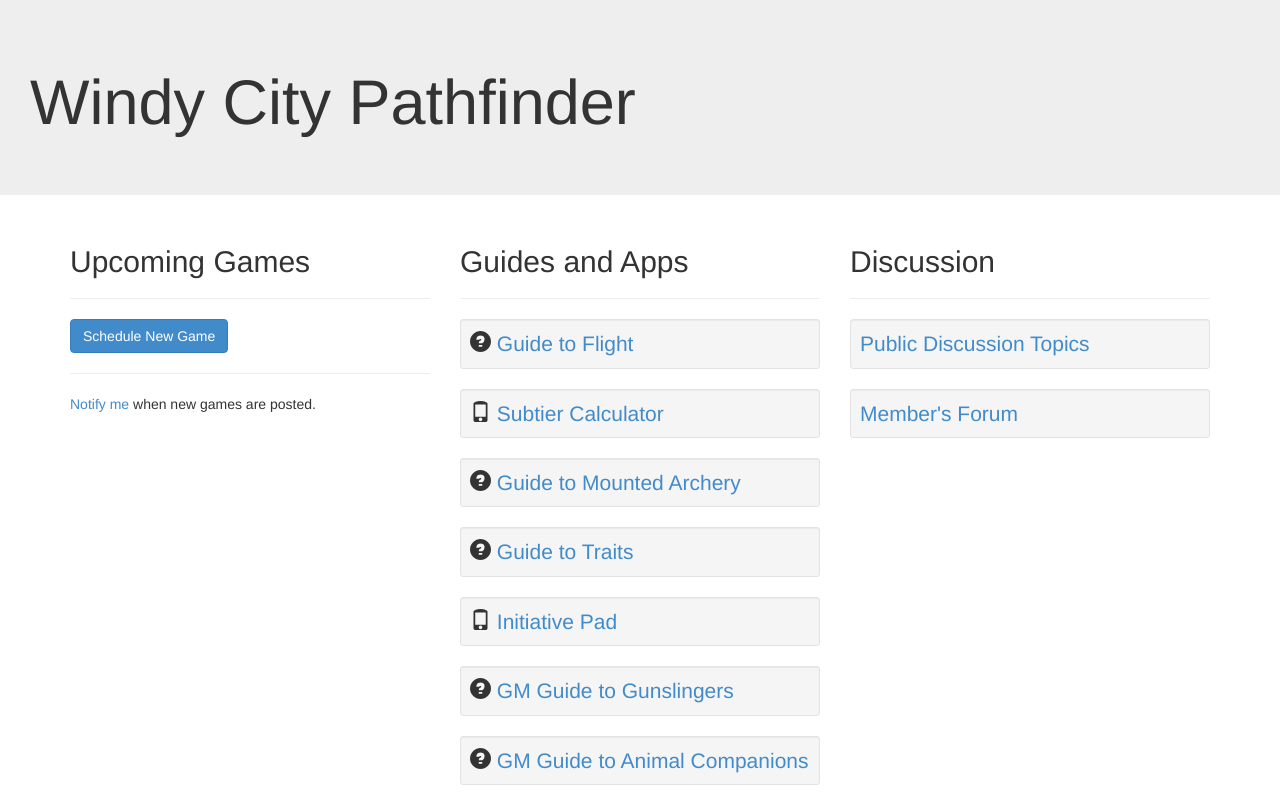
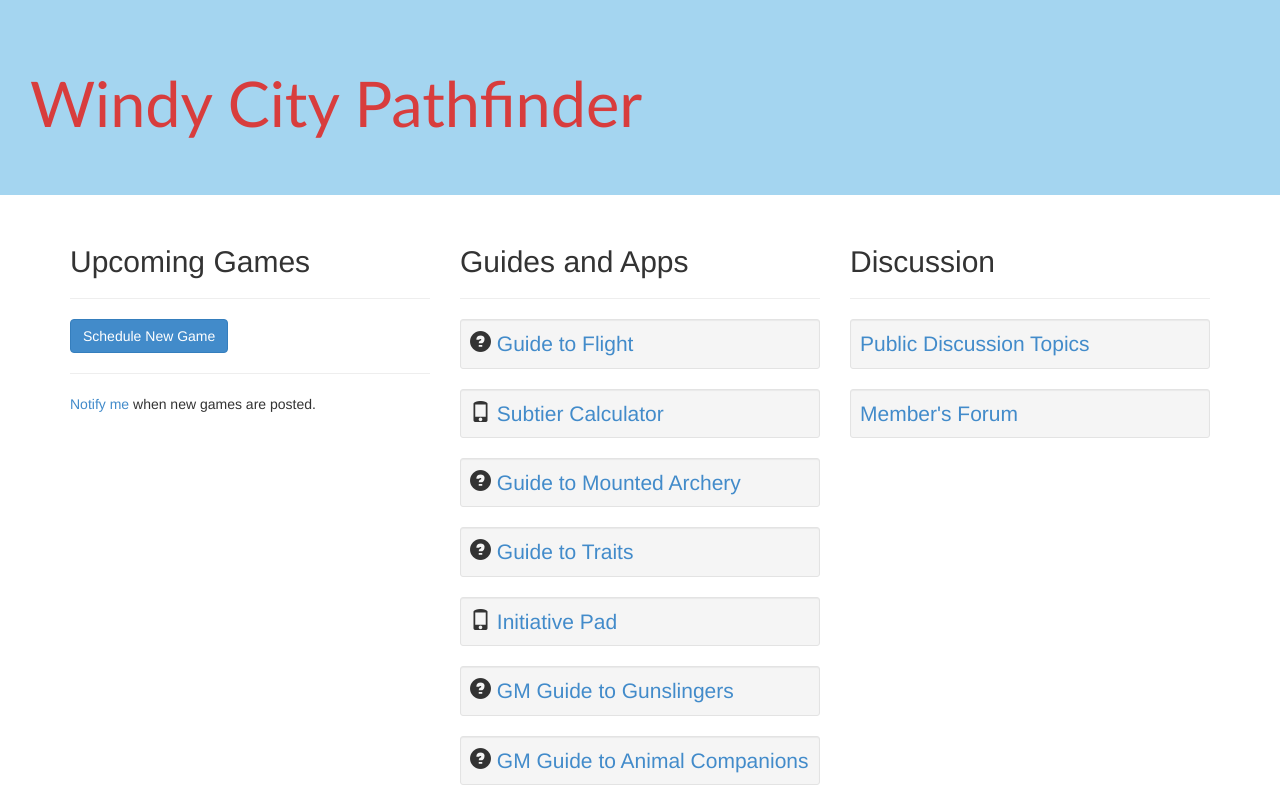
Before and after one commit to wcpfs/wcpfs, a plain HTML site: page public/index.html in a window 1280 px wide. Shown: the top 800 px of the page. Drawn offline with Linux system fonts and the light colour scheme; no server answers.

Commit message:
Playing with jumbotron

```diff
--- a/public/app.css
+++ b/public/app.css
@@ -6,3 +6,16 @@
 .margin-top-md {
   margin-top: 21px;
 }
+
+.title-font {
+  font-family: Futura,"Trebuchet MS",Arial,sans-serif
+}
+
+.title-img {
+  background: url("/img/flag.svg") no-repeat right center;
+}
+
+.jumbotron {
+  background-color: rgb(164,213,240);
+  color: rgb(216, 61, 61);
+}
--- a/public/index.html
+++ b/public/index.html
@@ -15,7 +15,7 @@
 </head>
 <body>
   <div id='markup'>
-    <div class="jumbotron">
+    <div class="jumbotron title-font">
       <h1>Windy City Pathfinder</h1>
     </div>
     <div id='content-main' class='container'>
```
Lines whose indentation alone changed are shown as unchanged.
